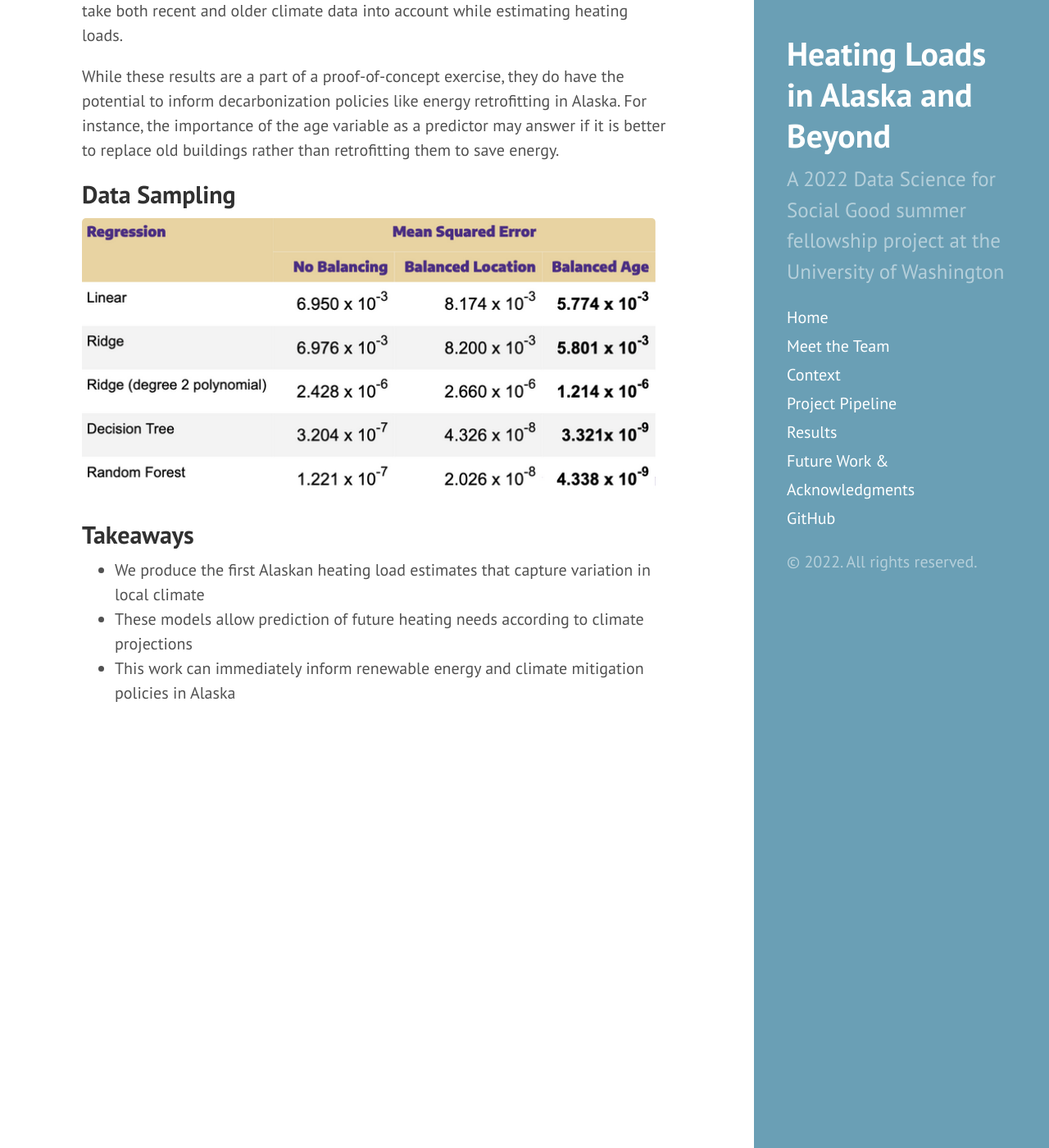
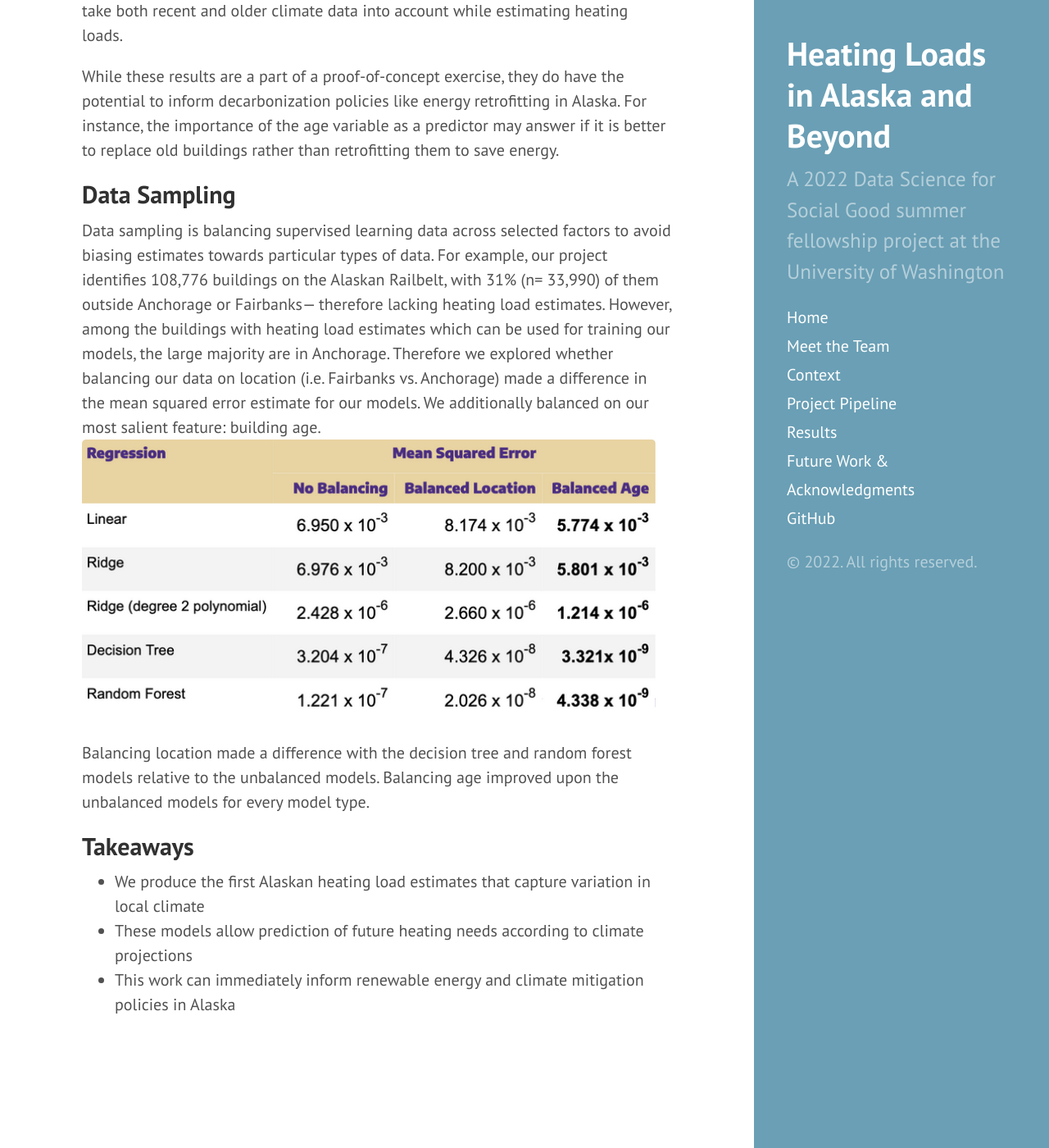
Before and after one commit to uwescience/DSSG2022_heating_loads, a Jekyll site: the page built from results.md, in a window 1280 px wide and 1400 px high, scrolled down 992 px. Shown: the whole window at 82% size. Built offline with Jekyll 4.4.1, drawn with Linux system fonts in a browser that asks for light colours.

Commit message:
Update results.md
sampling narrative

```diff
--- a/results.md
+++ b/results.md
@@ -12,7 +12,10 @@ We also see that heating degree days averaged over 1981-2010 and 1991-2000 are r
 While these results are a part of a proof-of-concept exercise, they do have the potential to inform decarbonization policies like energy retrofitting in Alaska. For instance, the importance of the age variable as a predictor may answer if it is better to replace old buildings rather than retrofitting them to save energy.
 
 ## Data Sampling
+Data sampling is balancing supervised learning data across selected factors to avoid biasing estimates towards particular types of data. For example, our project identifies 108,776 buildings on the Alaskan Railbelt, with 31% (n= 33,990) of them outside Anchorage or Fairbanks— therefore lacking heating load estimates. However, among the buildings with heating load estimates which can be used for training our models, the large majority are in Anchorage. Therefore we explored whether balancing our data on location (i.e. Fairbanks vs. Anchorage) made a difference in the mean squared error estimate for our models. We additionally balanced on our most salient feature: building age.
 <img src="{{ site.url }}{{ site.baseurl }}/assets/img/ds_res.png" width="700">
+
+Balancing location made a difference with the decision tree and random forest models relative to the unbalanced models. Balancing age improved upon the unbalanced models for every model type.
 
 ## Takeaways
 + We produce the first Alaskan heating load estimates that capture variation in local climate
```
